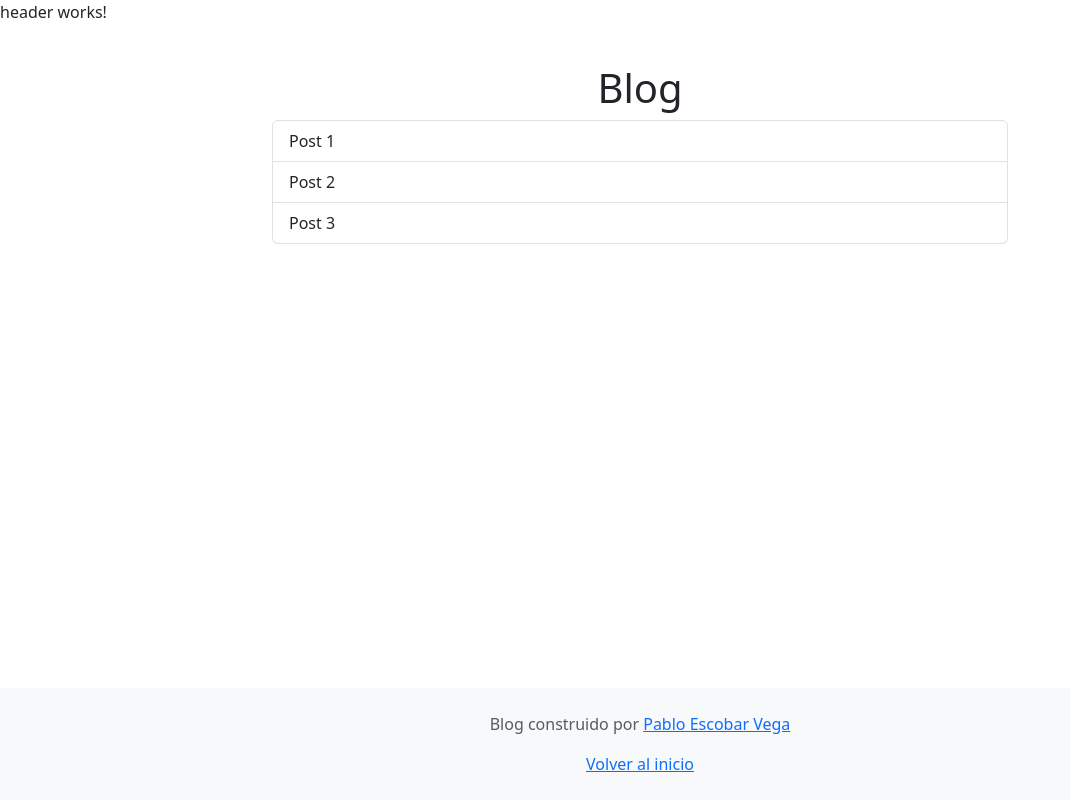
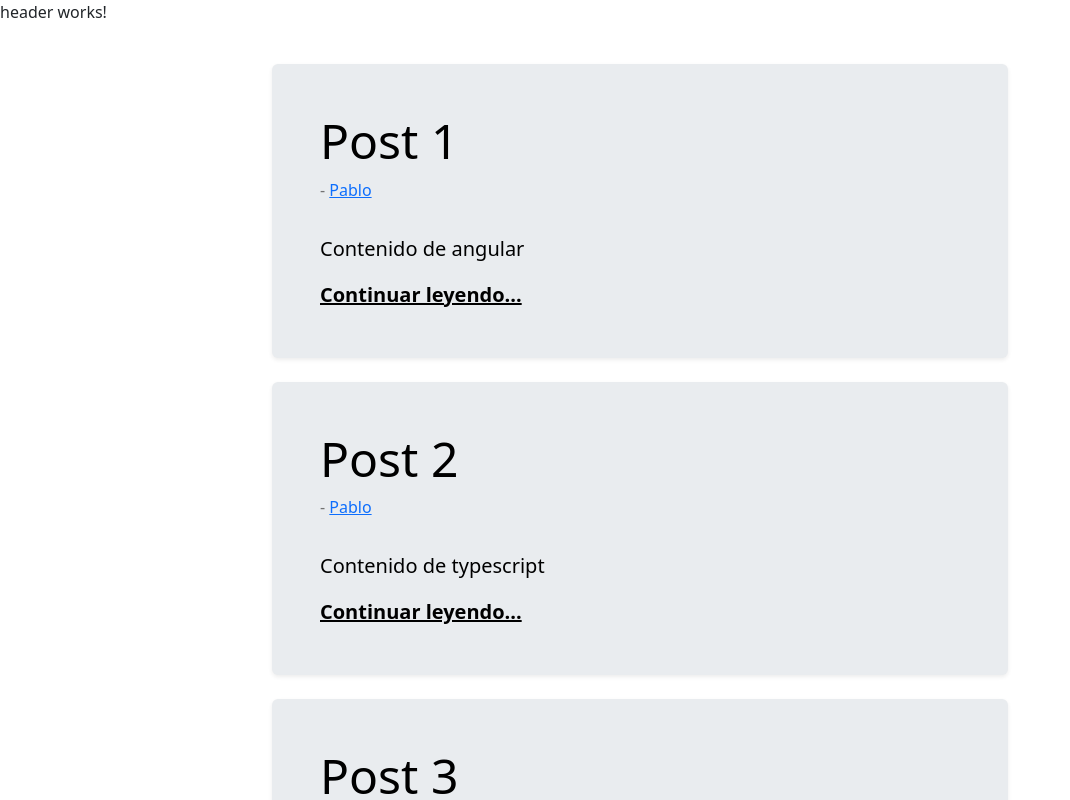
Before and after one commit to Berishten/mi-blog-angular, an Angular app: page / in a window 1280 px wide. Shown: the top 800 px of the page, without its empty margins (0-1070 px from the left). Built offline with nearby package versions, Linux system fonts and the light colour scheme.

Commit message:
Se mejora lista de posts y detalles de posts

```diff
--- a/src/app/components/post-detail/post-detail.component.css
+++ b/src/app/components/post-detail/post-detail.component.css
@@ -0,0 +1,3 @@
+.blog-post {
+  margin-bottom: 4rem;
+}
--- a/src/app/components/post-detail/post-detail.component.html
+++ b/src/app/components/post-detail/post-detail.component.html
@@ -1,8 +1,13 @@
-<div class="container mt-4">
-  <div class="row">
-    <div class="col-md-8 offset-md-2">
-      <h1 *ngIf="post">{{ post.title }}</h1>
-      <p *ngIf="post">{{ post.content }}</p>
+<article class="blog-post">
+  <div class="container mt-4">
+    <div class="row">
+      <div class="col-md-8 offset-md-2">
+        <h2 *ngIf="post" class="display-5 link-body-emphasis mb-1">
+          {{ post.title }}
+        </h2>
+        <p class="blog-post-meta">{{ post?.date }} - <a href="#">Pablo</a></p>
+        <p *ngIf="post">{{ post.content }}</p>
+      </div>
     </div>
   </div>
-</div>
+</article>
--- a/src/app/components/post-list/post-list.component.css
+++ b/src/app/components/post-list/post-list.component.css
@@ -0,0 +1,7 @@
+.truncate {
+  display: -webkit-box;
+  -webkit-line-clamp: 3;
+  -webkit-box-orient: vertical;
+  overflow: hidden;
+  text-overflow: ellipsis;
+}
--- a/src/app/components/post-list/post-list.component.html
+++ b/src/app/components/post-list/post-list.component.html
@@ -1,16 +1,16 @@
 <div class="container mt-4">
   <div class="row">
     <div class="col-md-8 offset-md-2">
-      <h1 class="text-center">Blog</h1>
-
-      <div class="list-group" *ngIf="posts.length > 0">
-        <a
-          *ngFor="let post of posts"
-          [routerLink]="['/post', post.id]"
-          class="list-group-item list-group-item-action"
-        >
-          {{ post.title }}
-        </a>
+      <div *ngFor="let post of posts" class="p-4 p-md-5 mb-4 rounded text-body-emphasis bg-body-secondary shadow-sm">
+        <div class="d-flex flex-column mb-3">
+          <h1 class="display-5">{{ post.title }}</h1>
+          <p class="blog-post-meta m-0">{{ post?.date }} - <a href="#">Pablo</a></p>
+        </div>
+        <div class="d-flex justify-content-between">
+          <div class="w-75"><p class="lead my-3 truncate">{{post.content}}</p></div>
+          <div class="w-25"><img *ngIf="post?.imageUrl" [src]="post?.imageUrl" alt="Post Image" class="img-fluid"></div>
+        </div>
+        <p class="lead mb-0"><a [routerLink]="['/post', post.id]" class="text-body-emphasis fw-bold">Continuar leyendo...</a></p>
       </div>
 
       <p *ngIf="posts.length === 0">No hay posts disponibles.</p>
--- a/src/styles.css
+++ b/src/styles.css
@@ -1 +1,5 @@
 /* You can add global styles to this file, and also import other style files */
+.blog-post-meta {
+  margin-bottom: 1.25rem;
+  color: #727272;
+}
```
